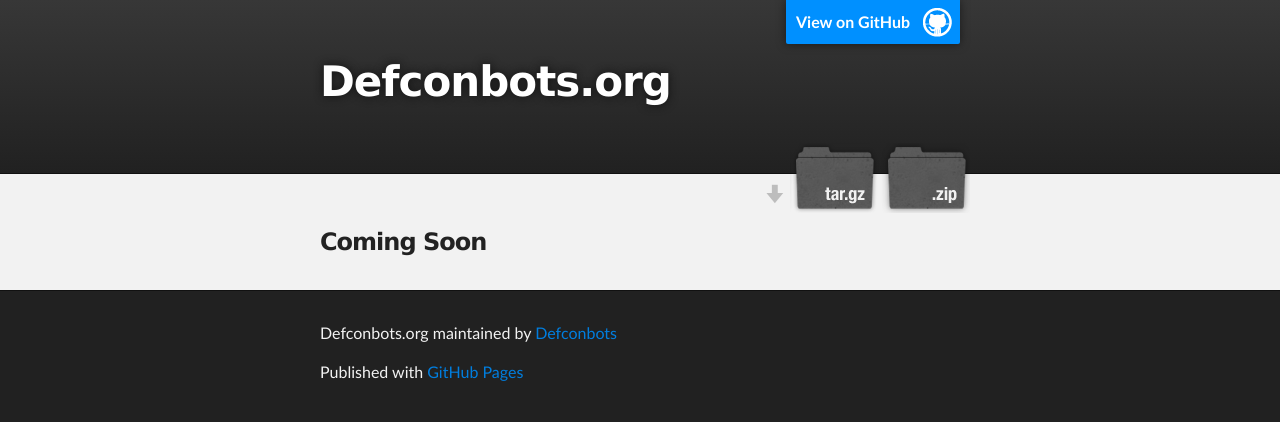
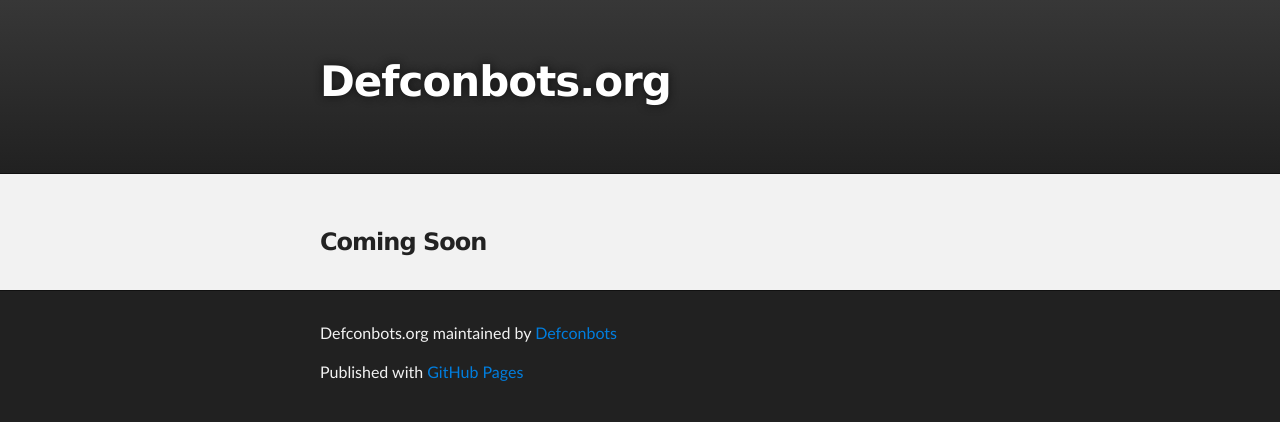
Before and after one commit to Defconbots/defconbots.org, a plain HTML site: page index.html in a window 1280 px wide. Drawn offline with Linux system fonts and the light colour scheme.

Commit message:
Update index.html

```diff
--- a/index.html
+++ b/index.html
@@ -16,15 +16,8 @@
     <!-- HEADER -->
     <div id="header_wrap" class="outer">
         <header class="inner">
-          <a id="forkme_banner" href="https://github.com/Defconbots/defconbots.org">View on GitHub</a>
-
           <h1 id="project_title">Defconbots.org</h1>
           <h2 id="project_tagline"></h2>
-
-            <section id="downloads">
-              <a class="zip_download_link" href="https://github.com/Defconbots/defconbots.org/zipball/master">Download this project as a .zip file</a>
-              <a class="tar_download_link" href="https://github.com/Defconbots/defconbots.org/tarball/master">Download this project as a tar.gz file</a>
-            </section>
         </header>
     </div>
 
```
